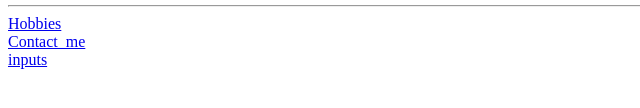
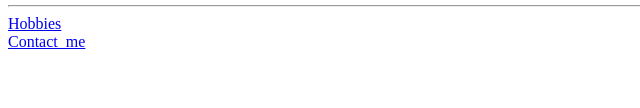
Before and after one commit to Argon422/CV, a plain HTML site: page index.html in a window 1280 px wide. Shown: the part 644-752 px from the top of the page, 0-640 px from the left. Drawn offline with Linux system fonts and the light colour scheme.

Commit message:
Update index.html

```diff
--- a/index.html
+++ b/index.html
@@ -70,7 +70,5 @@
     <a href="hobbies.html">Hobbies</a>
     <br>
     <a href="contact_me.html">Contact_me</a>
-    <br>
-    <a href="inputs.html">inputs</a>
   </body>
 </html>
```
